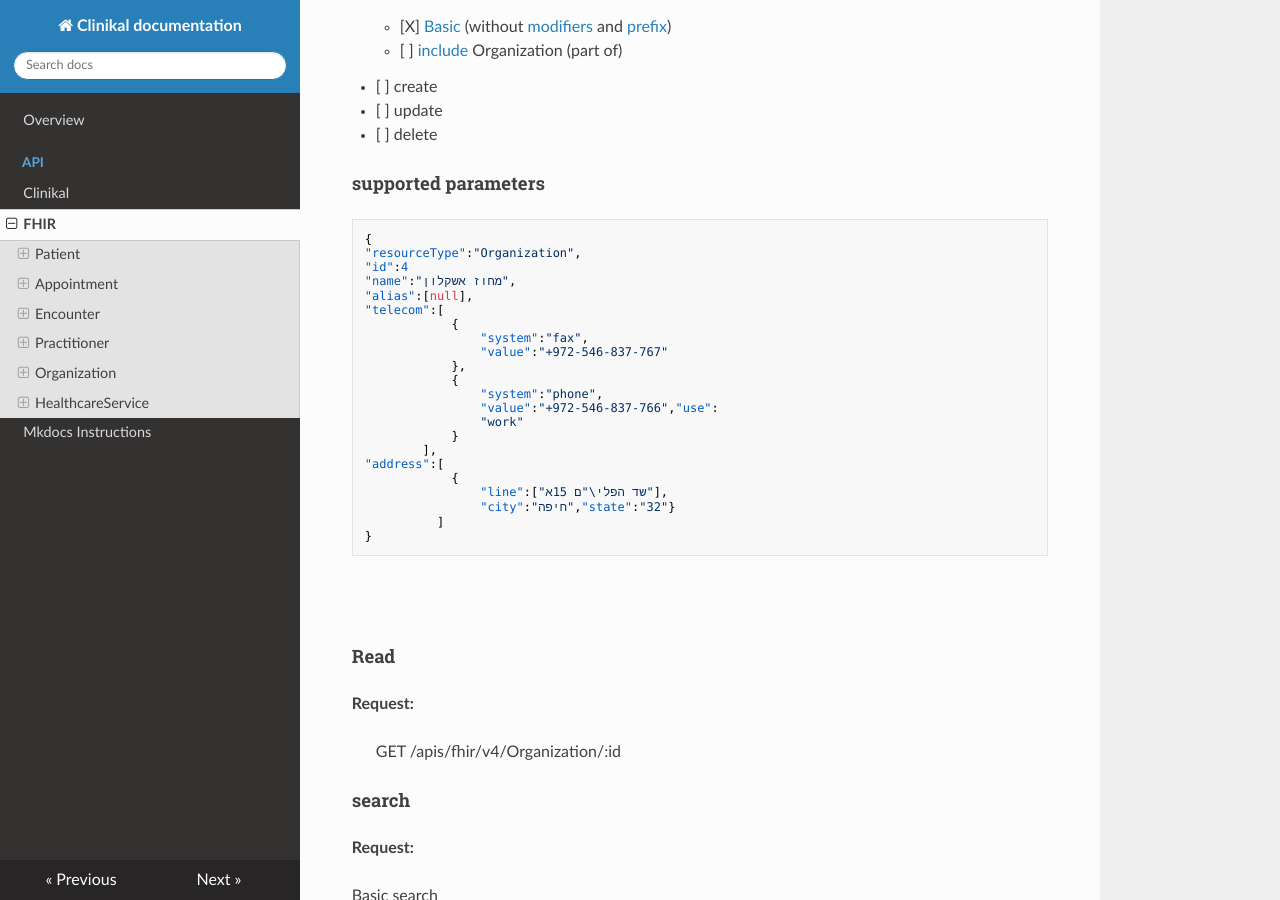
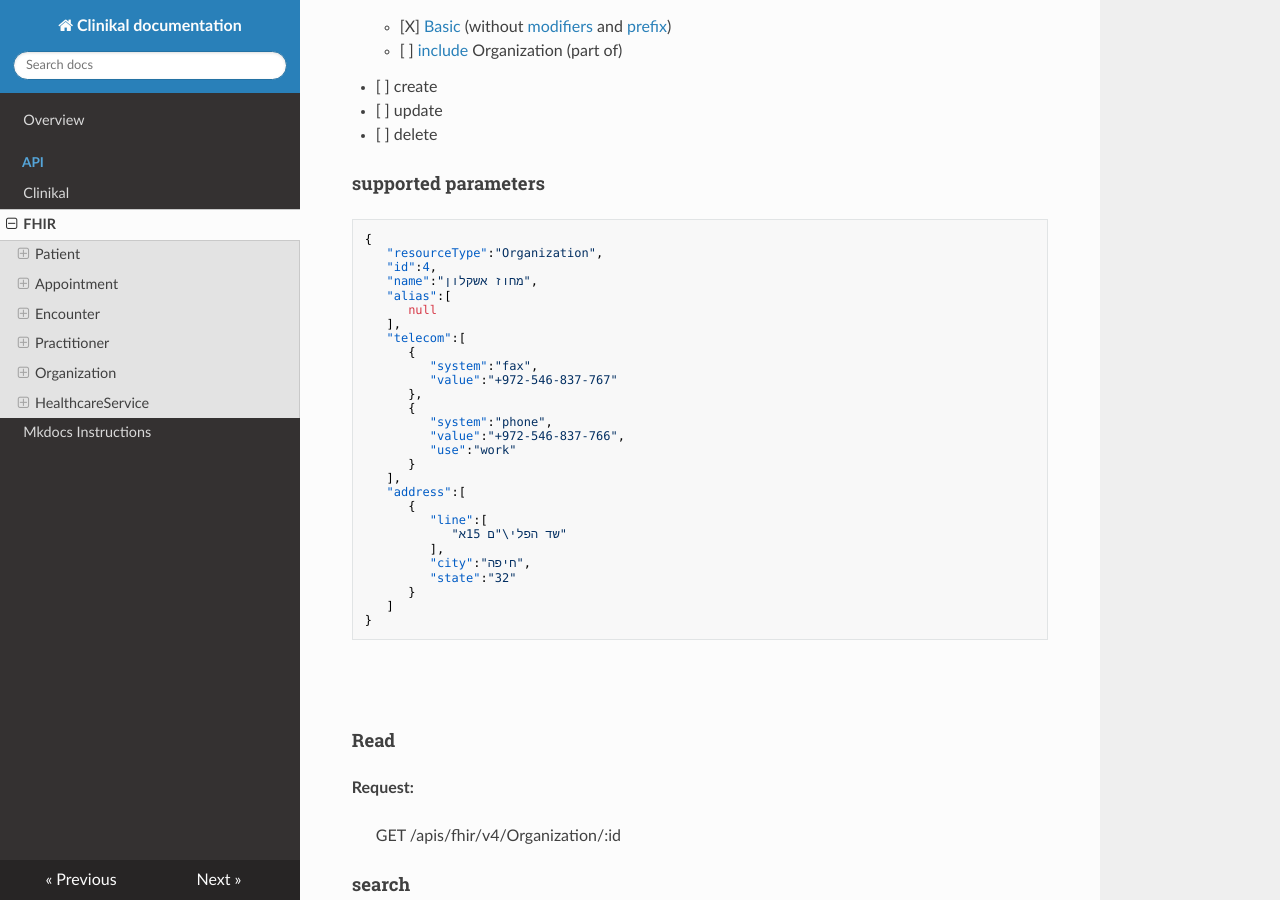
Before and after one commit to MohGovIL/Clinical-Documentation, an MkDocs documentation site: the page built from docs/api/fhir.md, in a window 1280 px wide and 900 px high, scrolled down 6042 px. Built offline with MkDocs 1.6.1, drawn with Linux system fonts in a browser that asks for light colours; nearby versions of some CDN libraries.

Commit message:
bautify json

`````diff
--- a/docs/api/fhir.md
+++ b/docs/api/fhir.md
@@ -301,26 +301,32 @@ Example - change status
 ####supported parameters
 ````
 {
-"resourceType":"Organization",
-"id":4
-"name":"מחוז אשקלון",
-"alias":[null],
-"telecom":[
-            {
-                "system":"fax",
-                "value":"+972-546-837-767"
-            },
-            {
-                "system":"phone",
-                "value":"+972-546-837-766","use":
-                "work"
-            }
-        ],
-"address":[
-            {
-                "line":["שד הפלי\"ם 15א"],
-                "city":"חיפה","state":"32"}
-          ]
+   "resourceType":"Organization",
+   "id":4,
+   "name":"מחוז אשקלון",
+   "alias":[
+      null
+   ],
+   "telecom":[
+      {
+         "system":"fax",
+         "value":"+972-546-837-767"
+      },
+      {
+         "system":"phone",
+         "value":"+972-546-837-766",
+         "use":"work"
+      }
+   ],
+   "address":[
+      {
+         "line":[
+            "שד הפלי\"ם 15א"
+         ],
+         "city":"חיפה",
+         "state":"32"
+      }
+   ]
 }
 ````
 
`````
